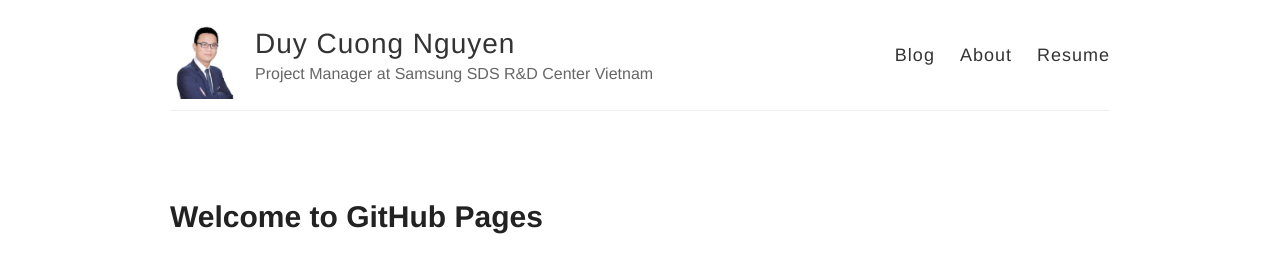
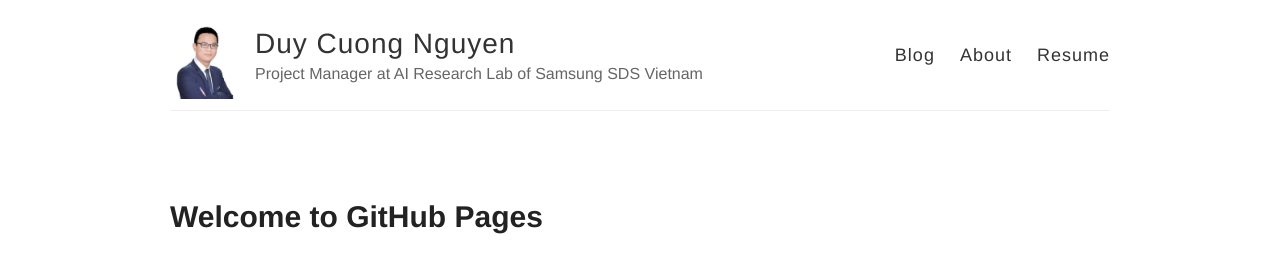
Before and after one commit to ndcuong91/ndcuong91.github.io, a Jekyll site: the page built from index.md, in a window 1280 px wide. Shown: the top 257 px of the page. Built offline with Jekyll 4.4.1, drawn with Linux system fonts in a browser that asks for light colours; nearby versions of some CDN libraries; our own code applies the rules of GitHub Pages for plain Markdown files.

Commit message:
Update _config.yml

```diff
--- a/_config.yml
+++ b/_config.yml
@@ -6,7 +6,7 @@
 name: Duy Cuong Nguyen
 
 # Short bio or description (displayed in the header)
-description: Project Manager at Samsung SDS R&D Center Vietnam
+description: Project Manager at AI Research Lab of Samsung SDS Vietnam
 
 # URL of your avatar or profile pic (you could use your GitHub profile pic)
 avatar: /images/ava.jpg
```
